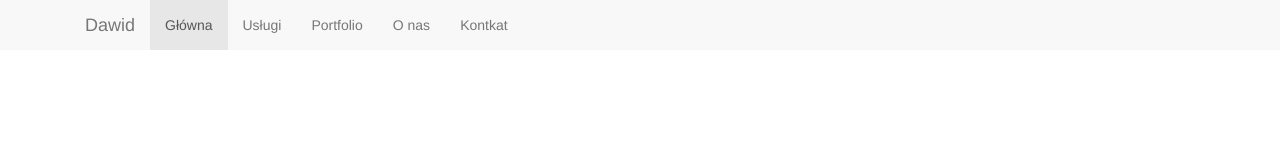
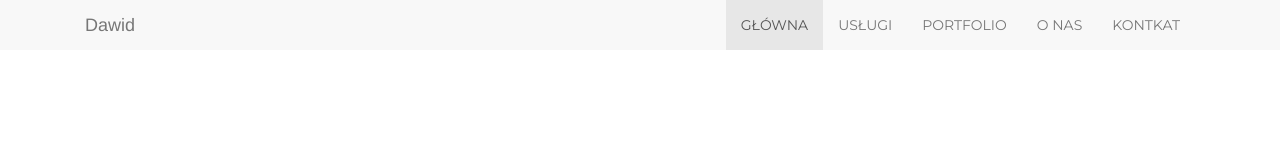
Before and after one commit to dawidbar/Website, a website: page index.html in a window 1280 px wide. Drawn offline with nearby package versions, Linux system fonts and the light colour scheme; files that its build step writes are made by us from their sources.

Commit message:
Update navbar

```diff
--- a/index.html
+++ b/index.html
@@ -4,6 +4,7 @@
     <meta charset="UTF-8">
     <meta name="viewport" content="width=device-width, initial-scale=1.0">
     <meta http-equiv="X-UA-Compatible" content="ie=edge">
+    <link href="https://fonts.googleapis.com/css?family=Montserrat:400,700|Roboto+Slab" rel="stylesheet">
     <link rel="stylesheet" href="https://maxcdn.bootstrapcdn.com/bootstrap/3.3.6/css/bootstrap.min.css" integrity="sha384-1q8mTJOASx8j1Au+a5WDVnPi2lkFfwwEAa8hDDdjZlpLegxhjVME1fgjWPGmkzs7" crossorigin="anonymous">
     <link rel="stylesheet" type="text/css" href="css/style.css">
     <title>Website</title>
@@ -21,7 +22,7 @@
                 <a class="navbar-brand" href="#">Dawid</a>
             </div>
             <div class="collapse navbar-collapse" id="bs-example-navbar-collapse-1">
-                <ul class="nav navbar-nav">
+                <ul class="nav navbar-nav navig pull-right">
                     <li class="active">
                         <a href="#">Główna<span class="sr-only">(current)</span></a>
                     </li>
--- a/sass/style.scss
+++ b/sass/style.scss
@@ -0,0 +1,6 @@
+.navig {
+    font-size: 14px;
+    font-family: "Montserrat";
+    color: rgb(255, 255, 255);
+    text-transform: uppercase;
+  }
```
Also changed, not shown: css/style.css (added).
